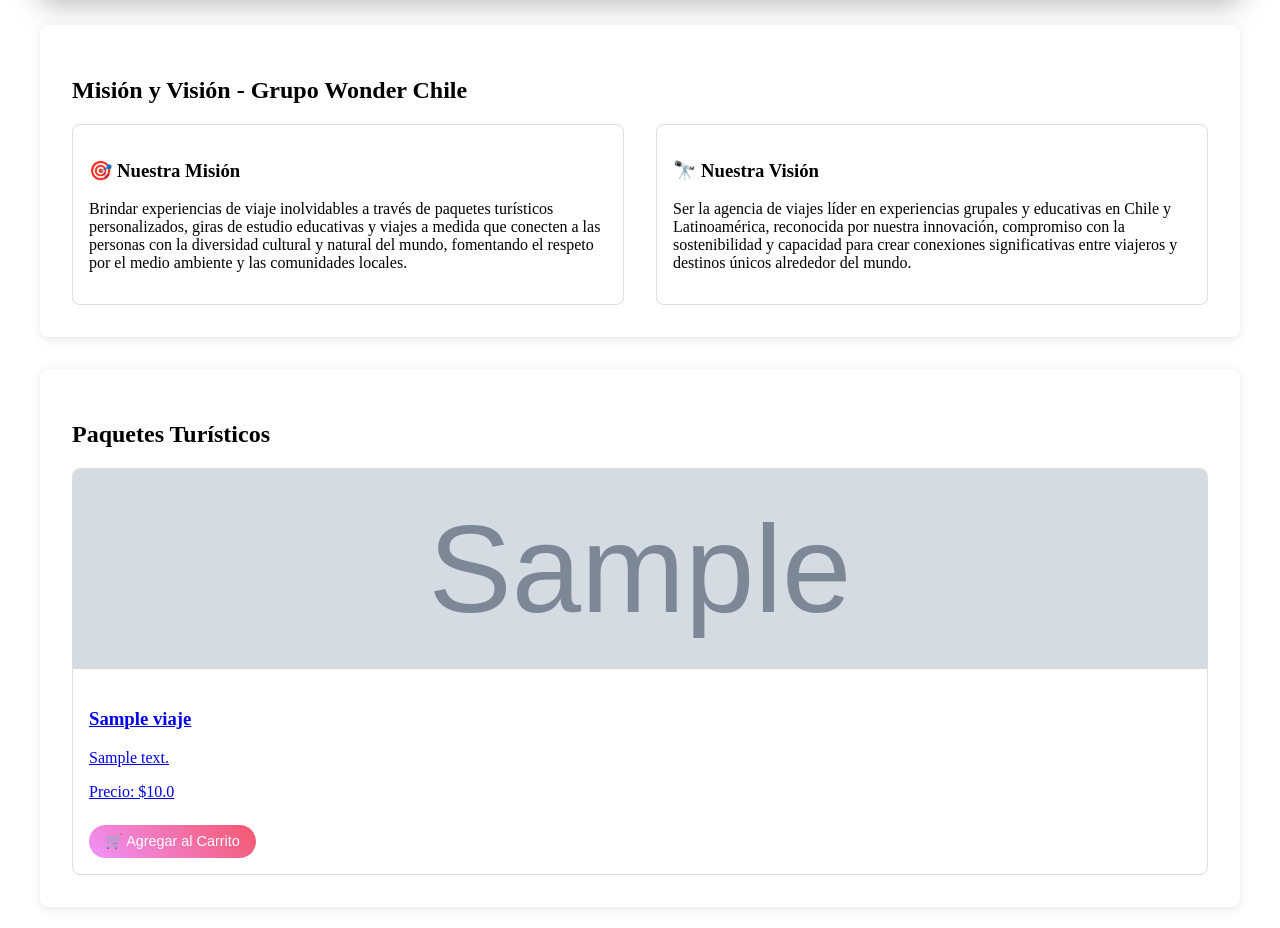
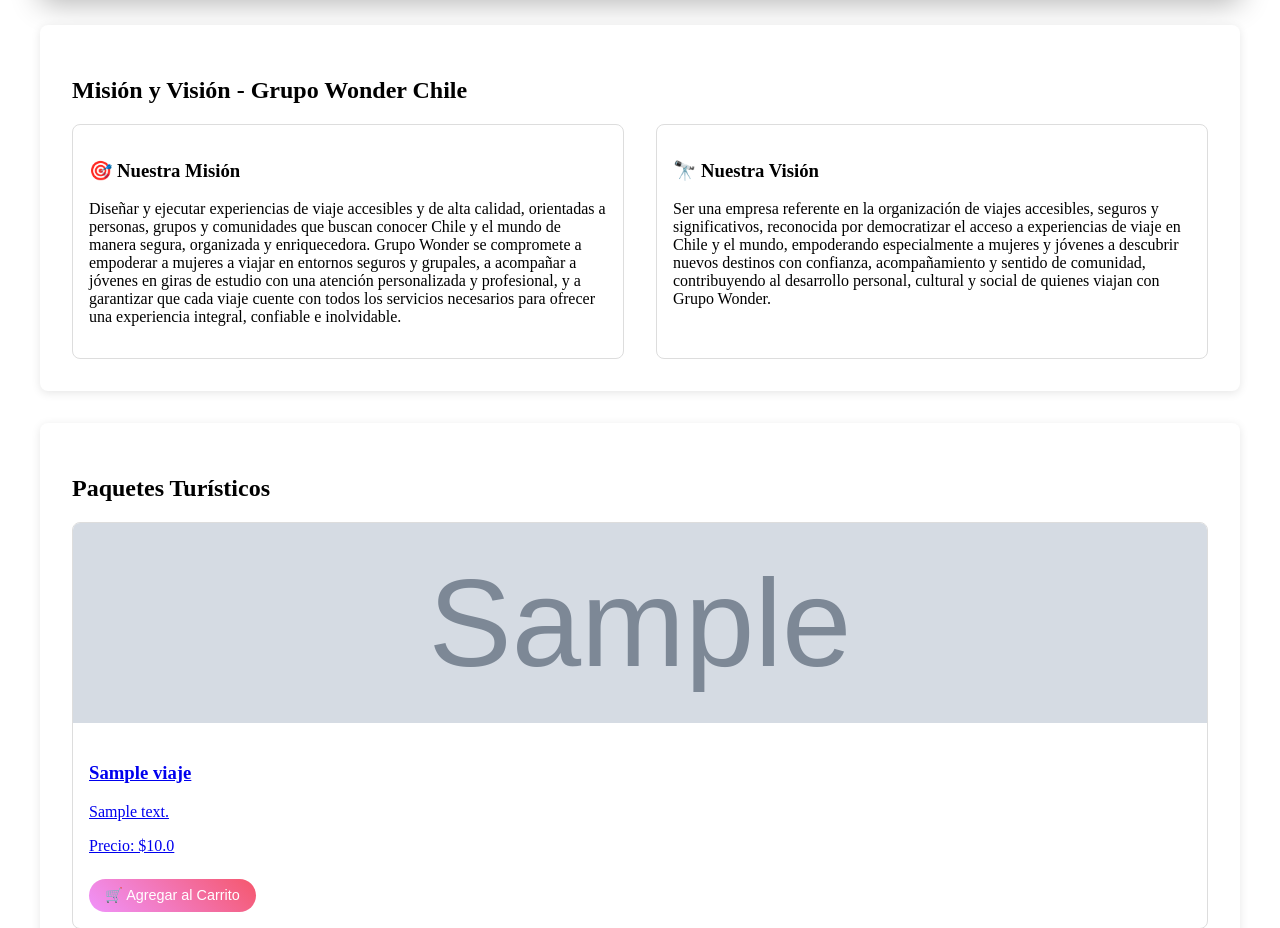
Before and after one commit to Macaperalta35/WONDERCHILE.CL, a Flask app: page / in a window 1280 px wide. Shown: the part 615-1543 px from the top of the page. Run offline with Flask 3, Linux system fonts and the light colour scheme; tables that the repository leaves empty hold one stand-in row (values such as "Sample post"); grey boxes marked "Sample" are stand-in pictures.

Commit message:
feat: Update Mission and Vision text on homepage
- Update Mission text to focus on accessible, high-quality travel experiences
- Update Vision text to emphasize democratizing travel access and community development
- Both texts now better reflect Grupo Wonder's commitment to women and youth empowerment

```diff
--- a/templates/index.html
+++ b/templates/index.html
@@ -13,14 +13,14 @@
             {% if session.user_id %}
                 <a href="/carrito" style="text-decoration: none; color: inherit;">
                     <div style="display: flex; align-items: center; gap: 10px;">
-                        <img src="{{ url_for('static', filename='images/logo.svg') }}" alt="WonderChile Logo" style="height: 40px;">
+                        <img src="{{ url_for('static', filename='images/logo wonderchile.png') }}" alt="WonderChile Logo" style="height: 40px;">
                         <h1>WonderChile</h1>
                     </div>
                 </a>
             {% else %}
                 <a href="/login" style="text-decoration: none; color: inherit;">
                     <div style="display: flex; align-items: center; gap: 10px;">
-                        <img src="{{ url_for('static', filename='images/logo.svg') }}" alt="WonderChile Logo" style="height: 40px;">
+                        <img src="{{ url_for('static', filename='images/logo wonderchile.png') }}" alt="WonderChile Logo" style="height: 40px;">
                         <h1>WonderChile</h1>
                     </div>
                 </a>
@@ -79,13 +79,14 @@
                 <div class="card">
                     <div class="card-content">
                         <h3>🎯 Nuestra Misión</h3>
-                        <p>Brindar experiencias de viaje inolvidables a través de paquetes turísticos personalizados, giras de estudio educativas y viajes a medida que conecten a las personas con la diversidad cultural y natural del mundo, fomentando el respeto por el medio ambiente y las comunidades locales.</p>
+                        <p>Diseñar y ejecutar experiencias de viaje accesibles y de alta calidad, orientadas a personas, grupos y comunidades que buscan conocer Chile y el mundo de manera segura, organizada y enriquecedora.
+Grupo Wonder se compromete a empoderar a mujeres a viajar en entornos seguros y grupales, a acompañar a jóvenes en giras de estudio con una atención personalizada y profesional, y a garantizar que cada viaje cuente con todos los servicios necesarios para ofrecer una experiencia integral, confiable e inolvidable.</p>
                     </div>
                 </div>
                 <div class="card">
                     <div class="card-content">
                         <h3>🔭 Nuestra Visión</h3>
-                        <p>Ser la agencia de viajes líder en experiencias grupales y educativas en Chile y Latinoamérica, reconocida por nuestra innovación, compromiso con la sostenibilidad y capacidad para crear conexiones significativas entre viajeros y destinos únicos alrededor del mundo.</p>
+                        <p>Ser una empresa referente en la organización de viajes accesibles, seguros y significativos, reconocida por democratizar el acceso a experiencias de viaje en Chile y el mundo, empoderando especialmente a mujeres y jóvenes a descubrir nuevos destinos con confianza, acompañamiento y sentido de comunidad, contribuyendo al desarrollo personal, cultural y social de quienes viajan con Grupo Wonder.</p>
                     </div>
                 </div>
             </div>
```
